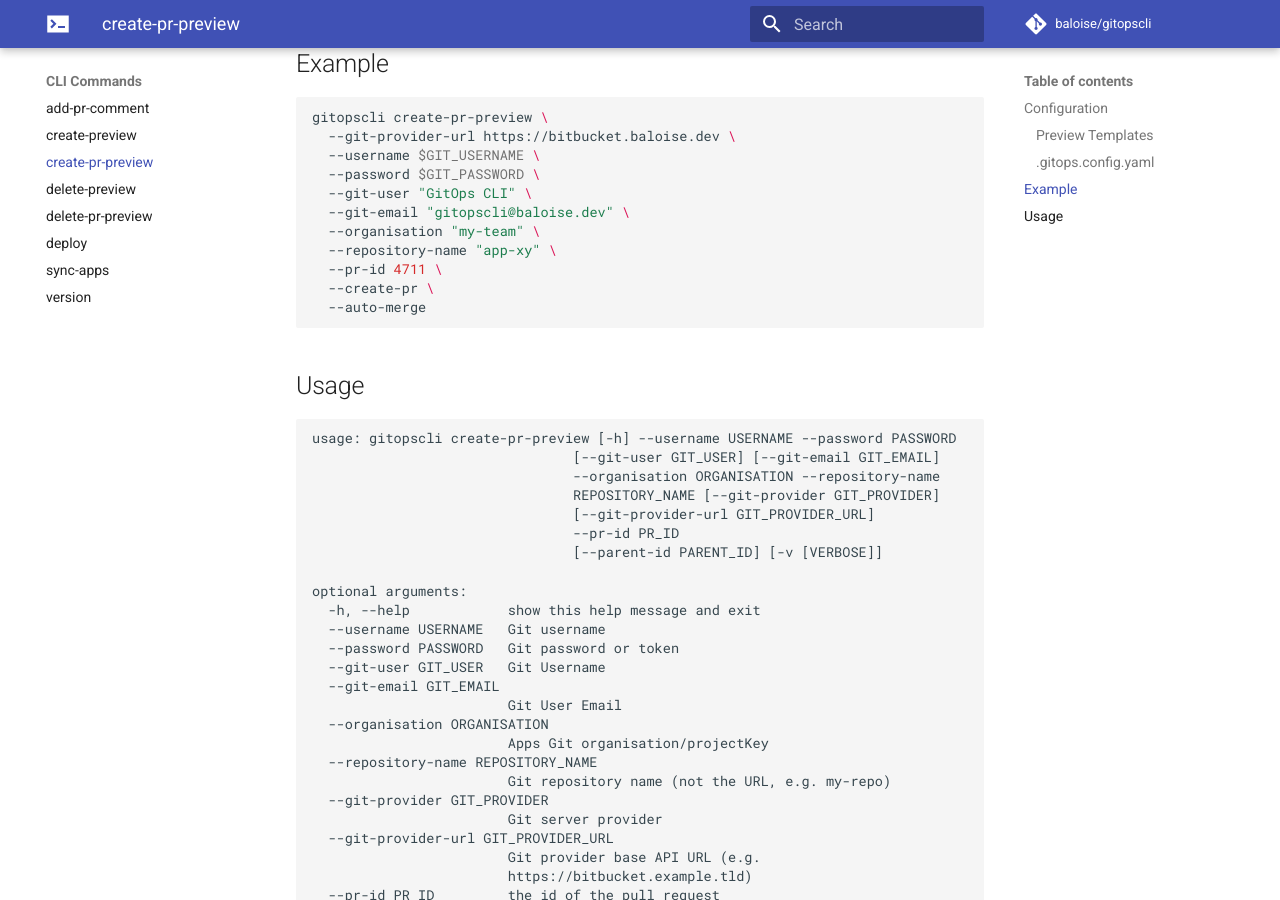
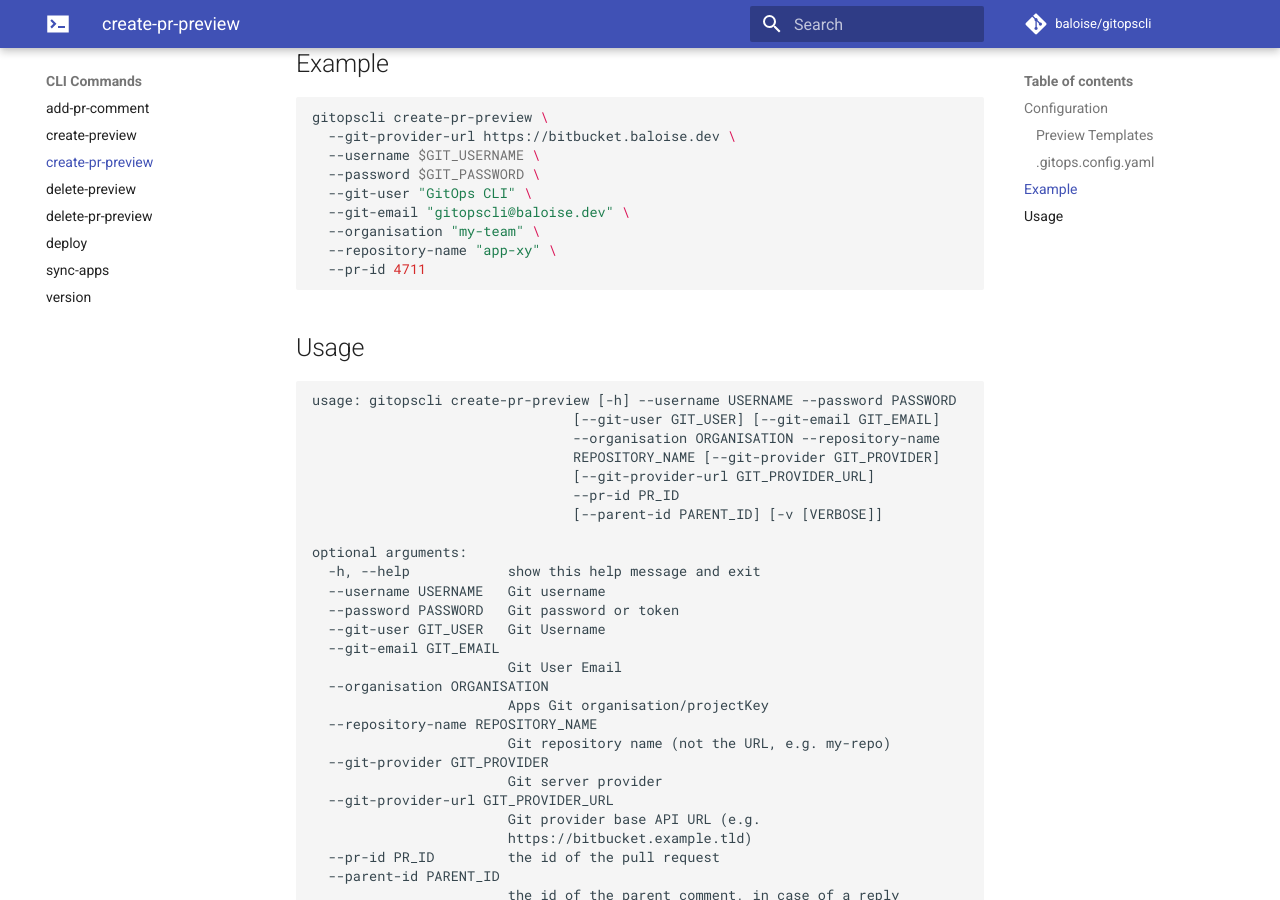
Before and after one commit to baloise/gitopscli, an MkDocs documentation site: the page built from docs/commands/create-pr-preview.md, in a window 1280 px wide and 900 px high, scrolled down 1627 px. Built offline with MkDocs 1.6.1 and Material for MkDocs 9.7.7, drawn with Linux system fonts in a browser that asks for light colours; comment, search, counter and statistics services are not loaded.

Commit message:
Remove args from doc which went obsolete since #37 (#150)
In #37 the args create-pr & auto-merge for create-pr-preview were removed but the doc isn't updated.

````diff
--- a/docs/commands/create-pr-preview.md
+++ b/docs/commands/create-pr-preview.md
@@ -69,9 +69,7 @@ gitopscli create-pr-preview \
   --git-email "gitopscli@baloise.dev" \
   --organisation "my-team" \
   --repository-name "app-xy" \
-  --pr-id 4711 \
-  --create-pr \
-  --auto-merge
+  --pr-id 4711
 ```
 
 ## Usage
````
